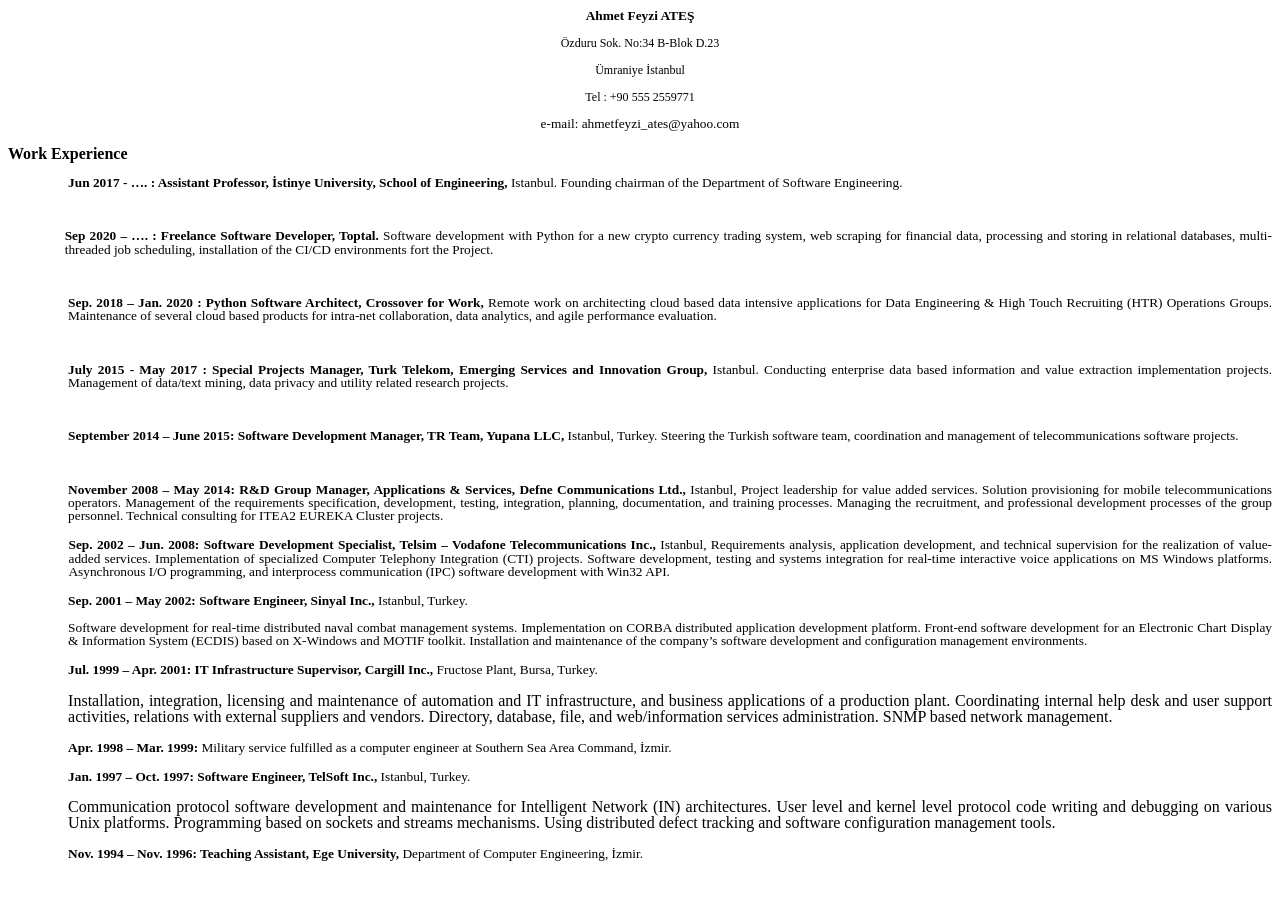
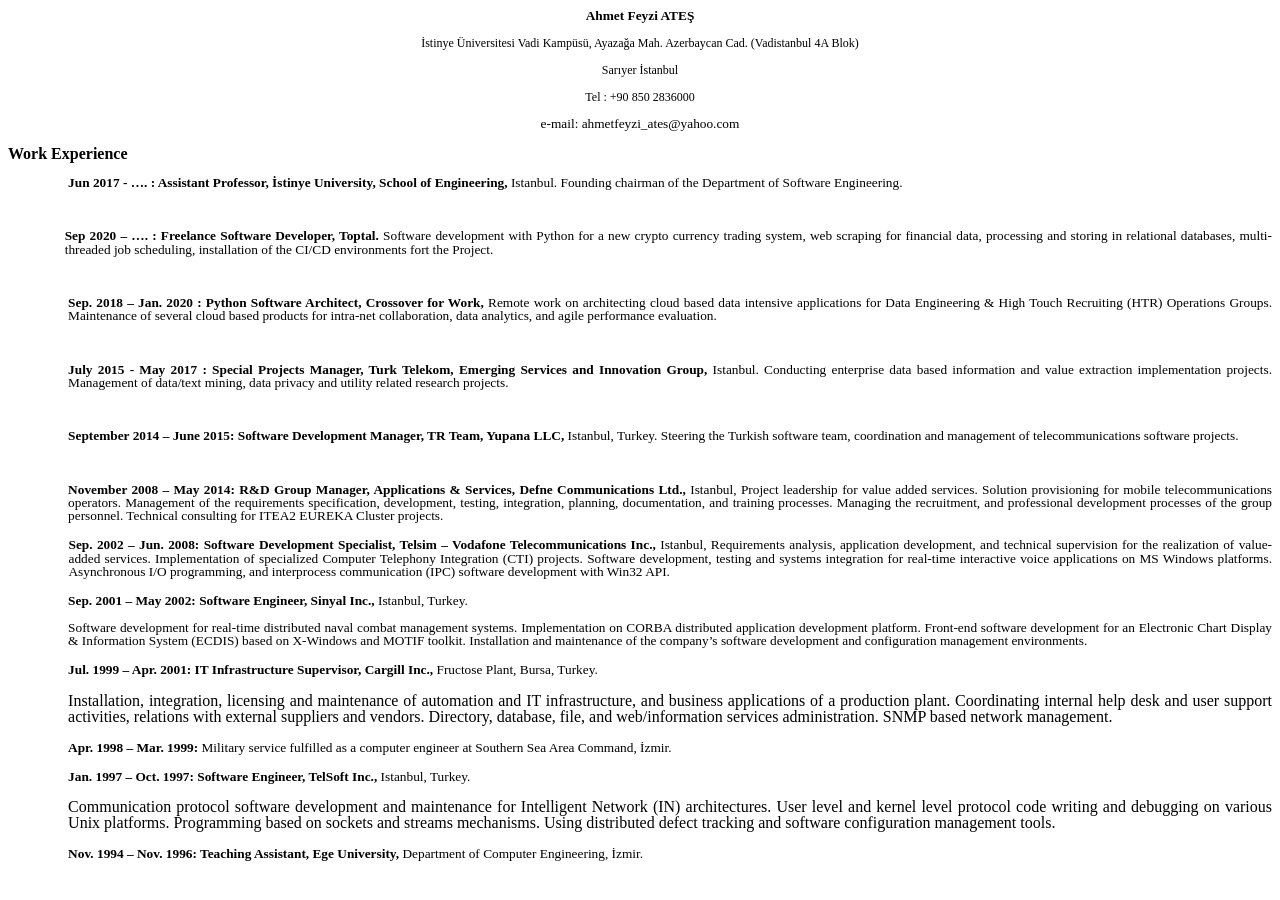
Before and after one commit to ahmetfeyziates/ahmetfeyziates.github.io, a Jekyll site: the page cv/index.html, which Jekyll copies as it is, in a window 1280 px wide and 900 px high. Built offline with Jekyll 4.4.1, drawn with Linux system fonts in a browser that asks for light colours.

Commit message:
Update index.html
address change

```diff
--- a/cv/index.html
+++ b/cv/index.html
@@ -27,17 +27,17 @@
 <body lang="tr-TR" text="#000000" link="#0000ff" vlink="#800000" bgcolor="#ffffff" dir="ltr"><p lang="en-US" align="center" style="margin-bottom: 0cm; line-height: 100%">
 <font size="2" style="font-size: 10pt"><b>Ahmet Feyzi ATEŞ</b></font></p>
 <p class="western" align="center" style="margin-bottom: 0cm; line-height: 100%">
-<font color="#000000"><font size="2" style="font-size: 9pt"><span lang="en-US">Özduru
- Sok. No:34 B-Blok D.23</span></font></font><font size="2" style="font-size: 9pt"><span lang="en-US">
+<font color="#000000"><font size="2" style="font-size: 9pt"><span lang="en-US"> İstinye Üniversitesi Vadi Kampüsü,
+ Ayazağa Mah. </span></font></font><font size="2" style="font-size: 9pt"><span lang="en-US"> Azerbaycan Cad. (Vadistanbul 4A Blok)
 </span></font>
 </p>
 <p class="western" align="center" style="margin-bottom: 0cm; line-height: 100%">
-<font color="#000000"><font size="2" style="font-size: 9pt"><span lang="en-US">Ümraniye
+<font color="#000000"><font size="2" style="font-size: 9pt"><span lang="en-US">Sarıyer
 </span></font></font><font size="2" style="font-size: 9pt"><span lang="en-US">İstanbul</span></font></p>
 <p class="western" align="center" style="margin-bottom: 0cm; line-height: 100%">
 <font size="2" style="font-size: 9pt"><span lang="en-US">Tel : +90
-</span></font><font color="#000000"><font size="2" style="font-size: 9pt"><span lang="en-US">555</span></font></font><font size="2" style="font-size: 9pt"><span lang="en-US">
-</span></font><font color="#000000"><font size="2" style="font-size: 9pt"><span lang="en-US">2559771</span></font></font></p>
+</span></font><font color="#000000"><font size="2" style="font-size: 9pt"><span lang="en-US">850</span></font></font><font size="2" style="font-size: 9pt"><span lang="en-US">
+</span></font><font color="#000000"><font size="2" style="font-size: 9pt"><span lang="en-US">2836000</span></font></font></p>
 <p class="western" align="center" style="margin-bottom: 0cm; line-height: 100%">
 <font size="2" style="font-size: 10pt">e-mail:
 </font><font color="#000000"><font size="2" style="font-size: 10pt"><span lang="tr-TR">ahmetfeyzi_ates</span></font></font><font size="2" style="font-size: 10pt">@</font><font color="#000000"><font size="2" style="font-size: 10pt"><span lang="tr-TR">yahoo.com</span></font></font></p>
```
